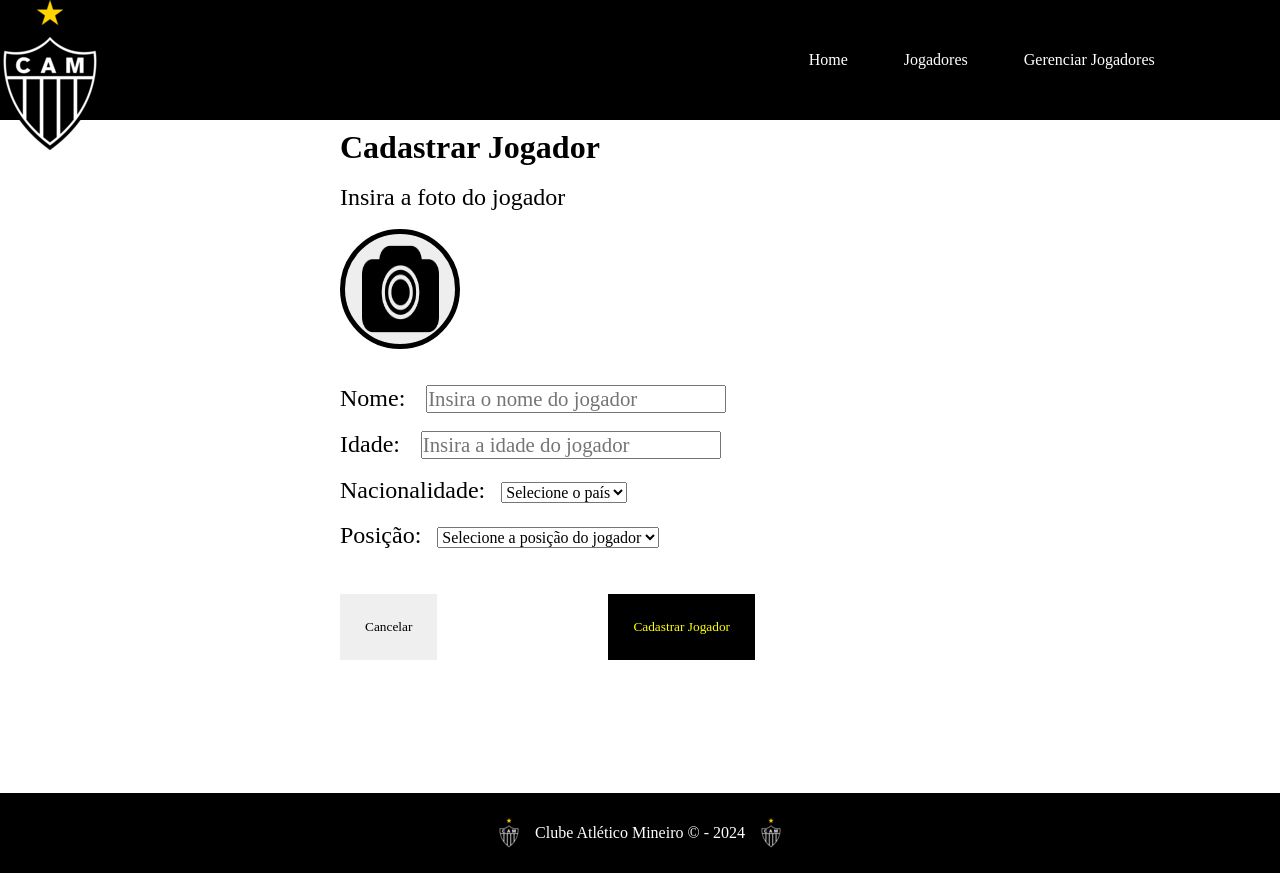
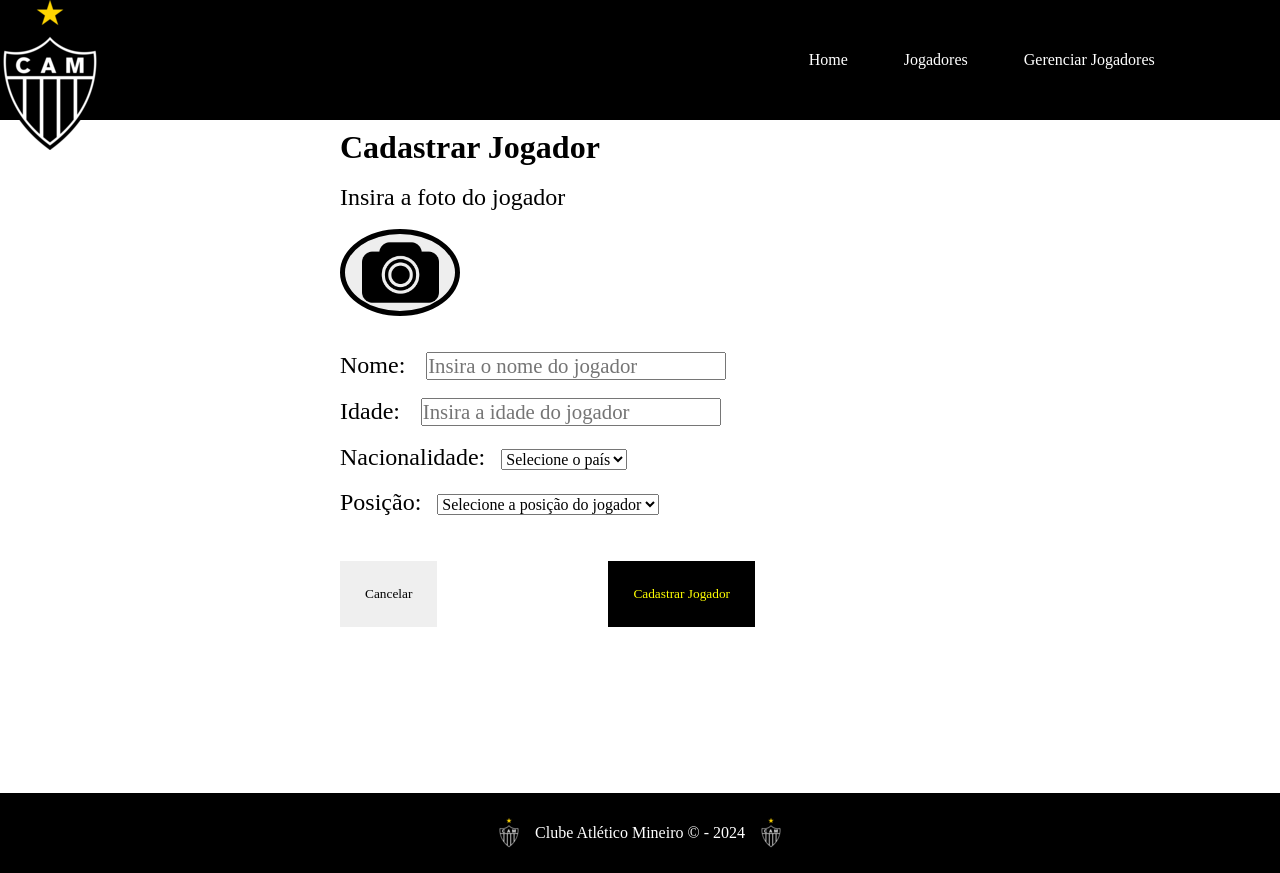
Before and after one commit to BrunoSilva03/GaloContratacoes, a React (Create React App) app: page /gerenciar-jogadores in a window 1280 px wide. Built offline with nearby package versions, Linux system fonts and the light colour scheme; a web font is replaced by a local one.

Commit message:
banco de dados e firestore atualizados!

```diff
--- a/package.json
+++ b/package.json
@@ -2,7 +2,7 @@
   "name": "galocontratacoes",
   "version": "0.1.0",
   "homepage": "https://brunosilva03.github.io/galocontratacoes",
-  "private": true,
+  "private": false,
   "dependencies": {
     "@testing-library/jest-dom": "^5.17.0",
     "@testing-library/react": "^13.4.0",
--- a/src/FirebaseConnection.js
+++ b/src/FirebaseConnection.js
@@ -3,13 +3,13 @@ import { getFirestore } from "firebase/firestore";
 import { getStorage } from 'firebase/storage';
 
 const firebaseConfig = {
-  apiKey: "AIzaSyCYJ3DVE9yy7hmrJgVvHK1rT9V4EPcSVos",
-  authDomain: "galojogadores.firebaseapp.com",
-  projectId: "galojogadores",
-  storageBucket: "galojogadores.appspot.com",
-  messagingSenderId: "366671644251",
-  appId: "1:366671644251:web:9ea98bb08089a3b23b217e",
-  measurementId: "G-Q857JR375R"
+  apiKey: "AIzaSyBOETsyy25p1gJY_SX8f17T8FV1G6v2bEo",
+  authDomain: "galocontratacoes-f8410.firebaseapp.com",
+  projectId: "galocontratacoes-f8410",
+  storageBucket: "galocontratacoes-f8410.appspot.com",
+  messagingSenderId: "815251749911",
+  appId: "1:815251749911:web:59cd72cec9253c90b57052",
+  measurementId: "G-WZ1RHHH8P3"
 };
 
 
--- a/src/pages/GerenciarJogadores.js
+++ b/src/pages/GerenciarJogadores.js
@@ -1,4 +1,5 @@
 import { db, storage } from '../FirebaseConnection';
+import { doc, setDoc, getDoc, getDocs, collection, onSnapshot, updateDoc, deleteDoc } from 'firebase/firestore';
 import { useState, useEffect } from 'react';
 import { ref, uploadBytesResumable, getDownloadURL } from 'firebase/storage';
 
@@ -7,25 +8,33 @@ import photoCamera from '../images/camera.png';
 
 function GerenciarJogadores() {
 
-    // let photo = document.getElementByClassName('.imgPhoto');
-    // let file = document.getElementByClassName('.photofile');
+    useEffect(() => {
+        var input = document.getElementById('photofile');
+        var fileName = document.getElementById('file-name');
 
 
+        input.addEventListener('change', function() {
+            const endereco = this.value;
+            const enderecoRefinado = endereco.replace("fakepath", '');
+            fileName.innerHTML = enderecoRefinado;
+        });
 
+    }, [])
+    // useEffect(() => {
+    //     let photo = document.getElementById('imgPhoto');
+    //     let file = document.getElementById('photofile');
 
-    useEffect(() => {
-        let photo = document.getElementById('imgPhoto');
-        let file = document.getElementById('photofile');
+    //     console.log('photo' + photo);
+    // console.log('file' + file);
 
-        console.log('photo' + photo);
-    console.log('file' + file);
-
-        photo.addEventListener('click', (e) => {
-            e.preventDefault();
-            file.click();
-        });
-    }, [])
-
+    //     photo.addEventListener('click', () => {
+    //         file.click();
+    //     });
+    // }, [])
+    const [nome, setNome] = useState('');
+    const [idade, setIdade] = useState('');
+    const [nacionalidade, setNacionalidade] = useState('');
+    const [posicao, setPosicao] = useState('');
 
 
 
@@ -36,6 +45,10 @@ function GerenciarJogadores() {
     const [imgURL, setImgURL] = useState("");
     //Barra de carregamento
     const [progress, setProgress] = useState(0);
+
+    async function handleAdd() {
+        handleUpload();
+    }
 
     const  handleUpload = (event) => {
         event.preventDefault();
@@ -79,20 +92,30 @@ function GerenciarJogadores() {
 
     return(
         <div className={styles.main}>
-            <form  onSubmit={handleUpload} className={styles.formulario}>
+            <form  onSubmit={handleAdd} className={styles.formulario}>
            <h1>Cadastrar Jogador</h1>
            <br />
 
-            <label htmlFor="photo">Insira a foto do jogador</label><br/><br/>
             {/* Aqui vai aparecer no lugar do input padrão do HTML*/}
-            <div className={styles.max_width}>
+            {/* <div className={styles.max_width}>
                 <div className={styles.imageContainer}>
-                    <img className={styles.imgPhoto}  src={photoCamera} alt="Insira a foto do jogador" id="imgPhoto"/>
+                <img className={styles.imgPhoto}  src={photoCamera} alt="Insira a foto do jogador" id="imgPhoto"/>
                 </div>
+            </div> */}
+            <div className="inputContainer">
+                <label htmlFor="photofile">Insira a foto do jogador</label><br/><br/>
+
+
+                <label htmlFor="photofile" className={styles.labelphoto}><img src={photoCamera} className={styles.imgPhoto}/></label>
+
+                    <input className={styles.photofile} type="file" id="photofile" name="photofile"
+                    accept="image/*"/>
+
+                    <span id="file-name"></span>
+
             </div>
-            <input className={styles.photofile} type="file" id="photofile" name="photofile"
-            accept="image/*"/>
             <br/><br/>
+
 
 
            <label htmlFor='name'>Nome:</label>
--- a/src/pages/GerenciarJogadores.module.css
+++ b/src/pages/GerenciarJogadores.module.css
@@ -42,12 +42,27 @@ input[type="file"] {
     font-size: 1em;
 } */
 
-.max_width {
+
+
+.labelphoto {
+    background-color: #eee;
+    border: 5px solid black;
+    border-radius: 50%;
+    display: flex;
+    justify-content: center;
+    height: 100%;
+    width: 100%;
+    cursor: pointer;
+    transition: 1.5s;
     max-width: 120px;
-    width: 100%;
-    height: 100%;
-    max-height: 120px;
+    max-height: 130px;
 }
+
+.labelphoto:hover {
+    background-color: #111;
+}
+
+
 
 .imageContainer {
     background-color: #eee;
```
